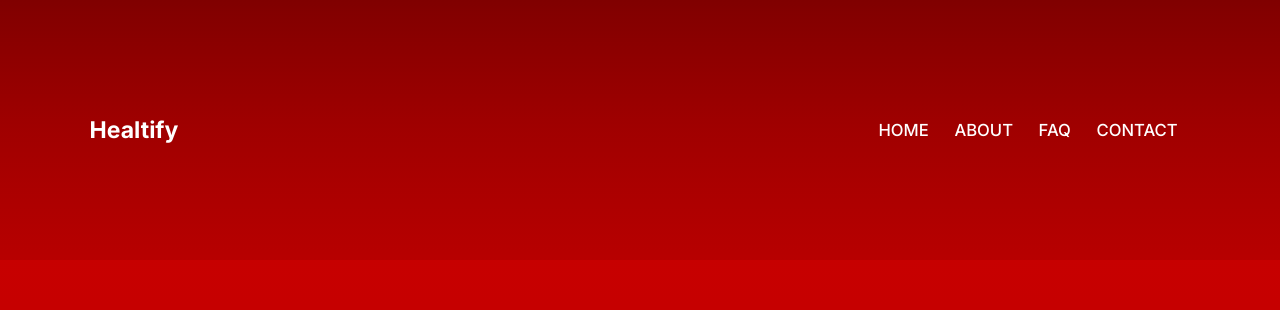
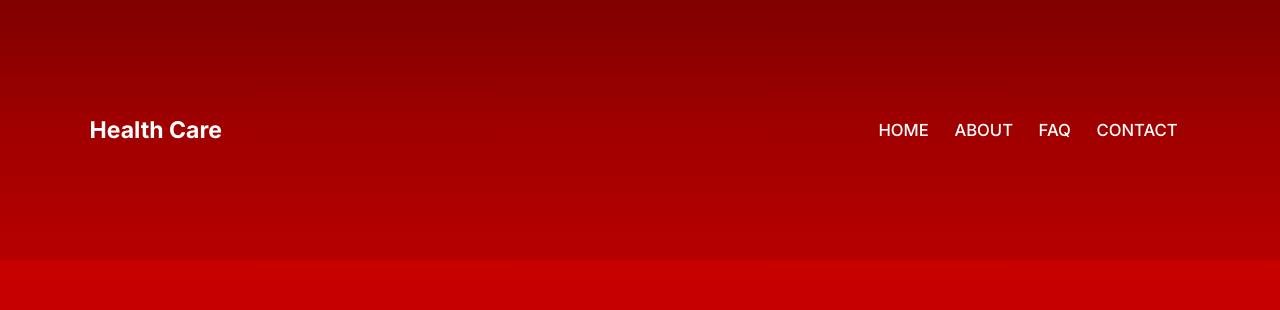
Before and after one commit to bharadwaj969/health-care-app, a Flask app: page / in a window 1280 px wide. Shown: the top 310 px of the page. Run offline with Flask 3, Linux system fonts and the light colour scheme; parts of the project's set-up code (start-up, migrations or seed data) failed here and were passed over; some libraries are stand-ins or nearby versions.

Commit message:
Update index.html

```diff
--- a/templates/index.html
+++ b/templates/index.html
@@ -26,7 +26,7 @@
         <div id="page1">
             <div id="nav">
                 <div id="logo">
-                    <h3>Healtify</h3>
+                    <h3>Health Care</h3>
                 </div>
                 <div id="nav-pages">
                     <h4>Home</h4>
```
